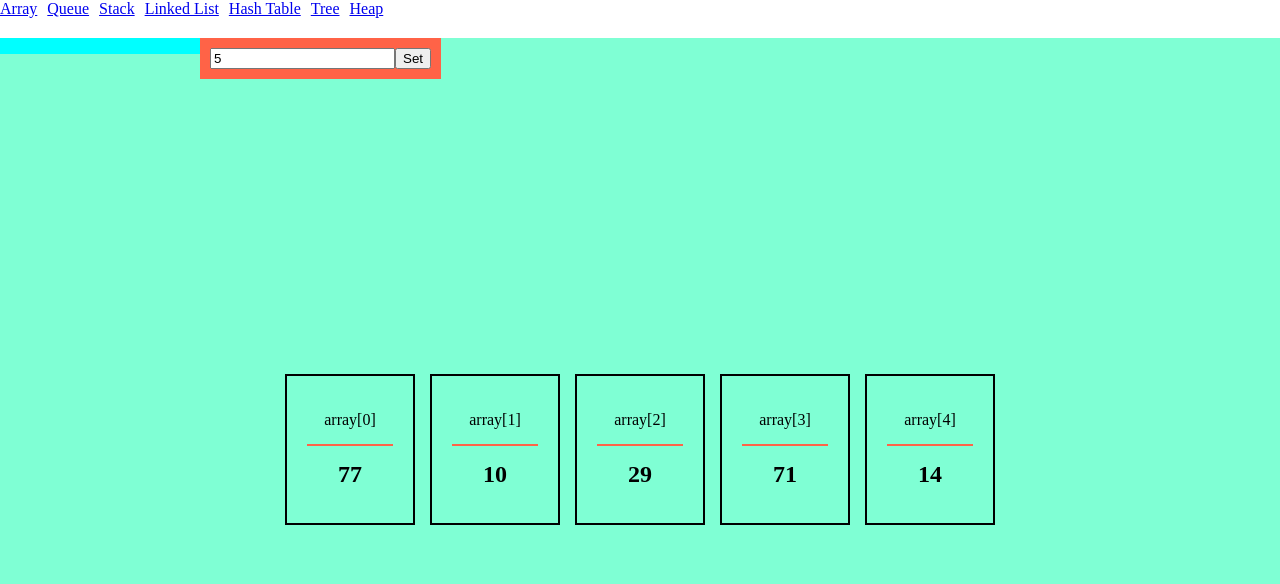
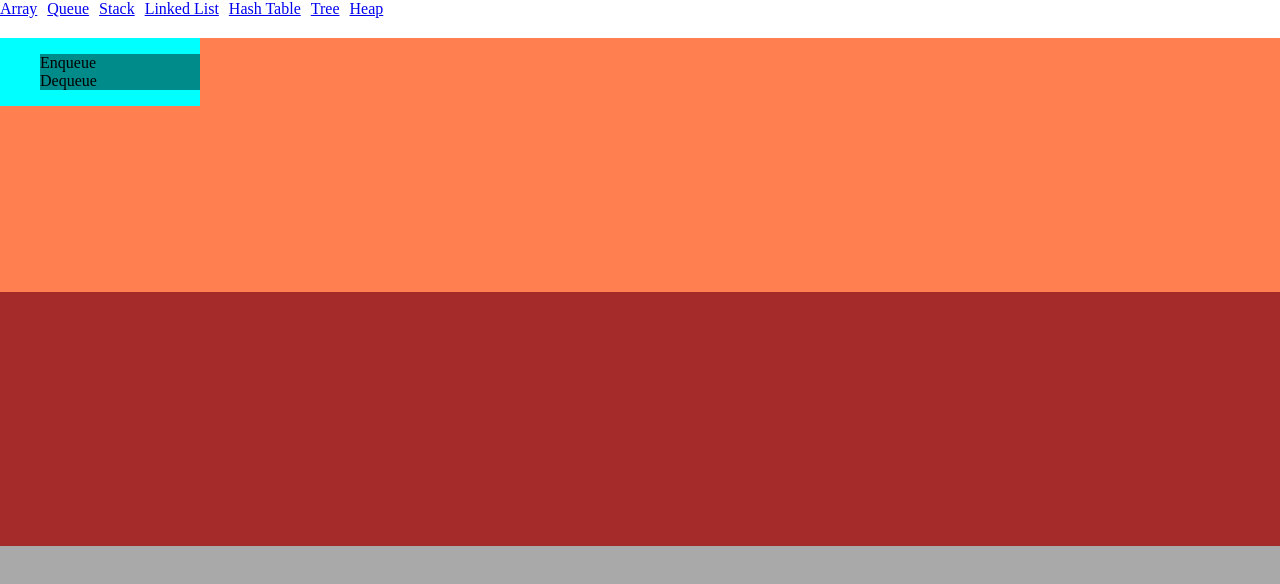
Before and after one commit to eagleduk/datastructure, a website: page index.html in a window 1280 px wide. Both pictures are taken after a click on the link "Queue". Drawn offline with Linux system fonts and the light colour scheme.

Commit message:
queue
queue layout 초기

```diff
--- /dev/null
+++ b/css/module/queue.css
@@ -0,0 +1,24 @@
+.module-container div.module-container__content-queue {
+  display: flex;
+  width: 100%;
+  height: 100%;
+  flex-direction: column;
+}
+
+.module-container div.module-container__content-queue div.content-queue {
+  width: 100%;
+  height: 100%;
+  display: flex;
+  justify-content: center;
+  align-items: center;
+}
+
+.content-queue__top {
+  background-color: coral;
+}
+.content-queue__middle {
+  background-color: brown;
+}
+.content-queue__bottom {
+  background-color: darkgray;
+}
--- a/css/style.css
+++ b/css/style.css
@@ -1,4 +1,6 @@
 @import url("/css/module/array.css");
+@import url("/css/module/queue.css");
+
 :root {
   --controller-width: 200px;
 }
@@ -71,7 +73,7 @@ article li span {
   background-color: darkcyan;
 }
 
-article li span.abled-click {
+article li span.control-abled {
   cursor: pointer;
 }
 
--- a/js/index.js
+++ b/js/index.js
@@ -1,3 +1,9 @@
+const DEFAULTLENGTH = 5;
+
+function getRandomValue() {
+  return parseInt(Math.random() * 100);
+}
+
 function createElement(tagName) {
   return document.createElement(tagName);
 }
--- a/js/module/array.js
+++ b/js/module/array.js
@@ -1,15 +1,10 @@
 const MODULECONTENTCLASS = "module-container__content-array";
-const DEFAULTLENGTH = 5;
 
 function renderButtonEvent(e) {
   const number = document.querySelector(
     ".module-container__control-array input[type=number]"
   ).value;
   renderContent(number);
-}
-
-function getRandomValue() {
-  return parseInt(Math.random() * 100);
 }
 
 export const CONTROLMENU = [
@@ -44,6 +39,7 @@ function renderContentArray() {
   return moduleContent;
 }
 
+/* 배열 그리기 */
 function renderContent(number = DEFAULTLENGTH) {
   const moduleContent = document.querySelector(`div.${MODULECONTENTCLASS}`);
 
@@ -76,6 +72,3 @@ export const renderModule = () => {
 
   renderContent();
 };
-const render = () => {};
-
-export default render;
--- a/js/module/queue.js
+++ b/js/module/queue.js
@@ -1,23 +1,66 @@
-const arrayAddEvent = (e) => {
-  console.log("Add");
+const MODULECONTENTCLASS = "module-container__content-queue";
+
+const arrayEnqueueEvent = (e) => {
+  const enqueueContainer = document.querySelector(
+    ".module-container__content-queue .content-queue__top"
+  );
+  const span = createSpanElement();
+  span.innerText = getRandomValue();
+  enqueueContainer.appendChild(span);
 };
 
-const arrayDeleteEvent = (e) => {
-  console.log("Delete");
+const arrayDequeueEvent = (e) => {
+  console.log("Dequeue");
 };
 
-const arrayInsertEvent = (e) => {
-  console.log("Insert");
+export const CONTROLMENU = [
+  {
+    display: "Enqueue",
+    event: arrayEnqueueEvent,
+    css: "control-abled",
+  },
+  {
+    display: "Dequeue",
+    event: arrayDequeueEvent,
+    css: "control-abled",
+  },
+];
+
+function renderContentContainer() {
+  const container = createDivElement();
+  container.className = "module-container__content-queue";
+
+  container.appendChild(renderContentQueueTop());
+  container.appendChild(renderContentQueueMiddle());
+  container.appendChild(renderContentQueueBottom());
+
+  return container;
+}
+
+function renderContentQueueTop() {
+  const queueTop = createDivElement();
+  queueTop.className = "content-queue content-queue__top";
+
+  return queueTop;
+}
+function renderContentQueueMiddle() {
+  const queueMiddle = createDivElement();
+  queueMiddle.className = "content-queue content-queue__middle";
+
+  return queueMiddle;
+}
+function renderContentQueueBottom() {
+  const queueBottom = createDivElement();
+  queueBottom.className = "content-queue content-queue__bottom";
+
+  return queueBottom;
+}
+
+export const renderModule = () => {
+  const nodeModule = createDivElement();
+  nodeModule.className = "module-container";
+
+  nodeModule.appendChild(renderContentContainer());
+
+  renderModuleContent(nodeModule);
 };
-
-const arrayUpdateEvent = (e) => {
-  console.log("Update");
-};
-
-export const CONTROLMENU = [];
-
-export const renderModule = () => {};
-
-const render = () => {};
-
-export default render;
```
